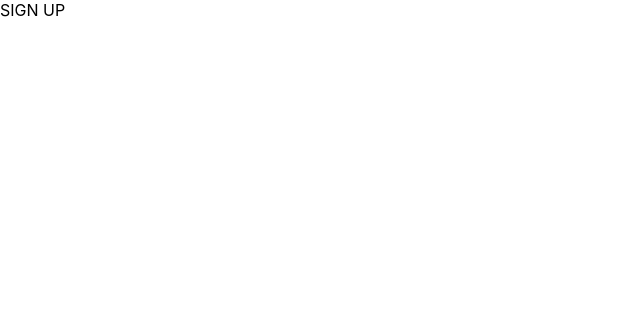
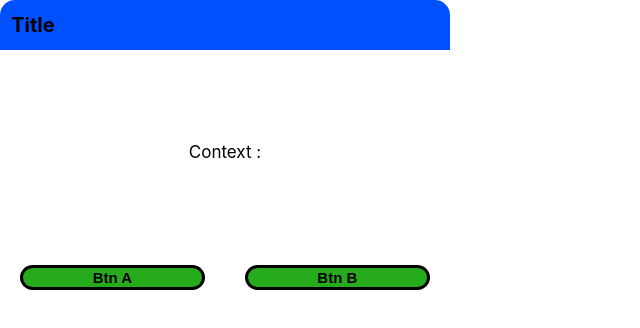
Before and after one commit to juicyaloe/imac, a Next.js app: page /signup in a window 1280 px wide. Shown: the top 328 px of the page, without its empty margins (0-640 px from the left). Built offline with nearby package versions, Linux system fonts and the light colour scheme.

Commit message:
IChoice 테스트

```diff
--- /dev/null
+++ b/components/ui/IChoice.module.css
@@ -0,0 +1,76 @@
+.titlebox {
+    display: flex;
+
+    border-radius: 15px 15px 0px 0px;
+    background-color: rgb(0, 80, 255);
+    line-height: 1;
+
+    font: inherit;
+    font-weight: bold;
+    font-size: 20px;
+    padding: 0.7rem;
+
+    text-align: left;
+    align-items: center;
+}
+.textbox_container {
+    display: flex;
+    background-color: rgb(255, 255, 255);
+    line-height: 1;
+    justify-content: center;
+}
+.textbox {
+    display: flex;
+    font: inherit;
+    color: black;
+    font-size: 17px;
+    margin-top: 30px;
+    margin-bottom: 30px;
+    margin: 25px;
+    align-items: center;
+}
+.btnbox {
+    display: flex;
+
+    background-color: rgb(255, 255, 255);
+    border-radius: 0px 0px 15px 15px;
+    line-height: 1;
+
+    align-items: stretch;
+    justify-content: space-evenly;
+}
+.btn {
+    flex-grow: 1;
+    margin: 10px;
+    margin-left: 20px;
+    margin-right: 20px;
+    border: 3px solid currentColor;
+    border-radius: 15px;
+    min-width: 60px;
+
+    font-size: 15px;
+    font-weight: bold;
+    background: #26ab1c;
+
+    text-align: center;
+}
+.test_container {
+    display: grid;
+    min-width: 300px;
+    max-width: 450px;
+    min-height: 200px;
+    max-height: 300px;
+    grid-template-columns: 1fr;
+    grid-template-rows: 1fr 6fr 1fr;
+
+    line-height: 1.4;
+    background: rgba(0, 0, 0, 0);
+    transition: 0.5s;
+}
+
+.body {
+    position: fixed;
+    margin: 0 auto;
+    left: 0;
+    right: 0;
+}
--- /dev/null
+++ b/components/ui/IChoice.tsx
@@ -0,0 +1,30 @@
+import classes from './IChoice.module.css';
+
+const IChoice = () => {
+    const onClick = () => {
+        console.log('asdf');
+    };
+    const styles = {
+        // 가변크기 테스트
+        width: '1000px',
+        height: '1000px',
+    };
+    return (
+        <div className={classes.body}>
+            <div className={classes.test_container} style={styles}>
+                <div className={classes.titlebox}>Title</div>
+                <div className={classes.textbox_container}>
+                    <div className={classes.textbox}>Context :</div>
+                </div>
+                <div className={classes.btnbox}>
+                    <button className={classes.btn} onClick={onClick}>
+                        Btn A
+                    </button>
+                    <button className={classes.btn}>Btn B</button>
+                </div>
+            </div>
+        </div>
+    );
+};
+
+export default IChoice;
--- a/pages/index.tsx
+++ b/pages/index.tsx
@@ -69,6 +69,7 @@ function LogIn(props) {
     };
 
     return (
+        <>
             <div className={classes.bbody}>
                 <div className={classes.body}></div>
                 <div className={classes.grad}></div>
@@ -102,14 +103,15 @@ function LogIn(props) {
                     <Link href='/signup'>
                         <button>Sign Up</button>
                     </Link>
+                </div>
+            </div>
             <INotice
                 text={loginSetting.text}
                 color={loginSetting.color}
                 isFlow={isFlow}
                 handleIsFlow={setIsFlow}
             ></INotice>
-            </div>
-        </div>
+        </>
     );
 }
 
--- a/pages/signup/index.tsx
+++ b/pages/signup/index.tsx
@@ -1,8 +1,9 @@
+import IChoice from '../../components/ui/IChoice';
 function SignUp(props) {
     return (
-        <div>
-            <a>SIGN UP</a>
-        </div>
+        <>
+            <IChoice></IChoice>
+        </>
     );
 }
 
```
Lines whose indentation alone changed are shown as unchanged.
